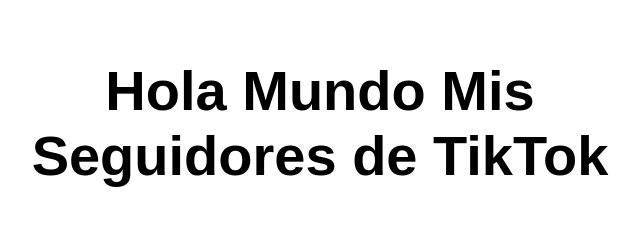
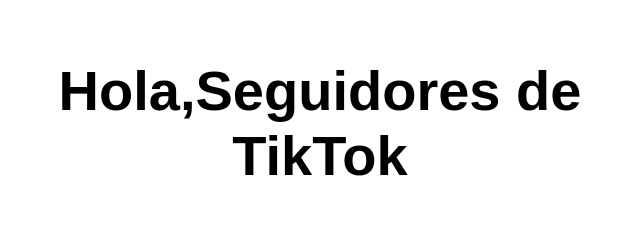
Before and after one commit to Olguin04/Mi-Primer-App-Juan, a website: page src/index.html in a window 1280 px wide. Shown: the whole page, without its empty margins (320-960 px from the left). Drawn offline with Linux system fonts and the light colour scheme.

Commit message:
//de nuevo cambio de etiqueta

```diff
--- a/src/index.html
+++ b/src/index.html
@@ -10,7 +10,7 @@
 
 <body>
   <main>
-    <h1>Hola Mundo Mis Seguidores de TikTok</h1>
+    <h1>Hola,Seguidores de TikTok</h1>
   </main>
 </body>
 
```
